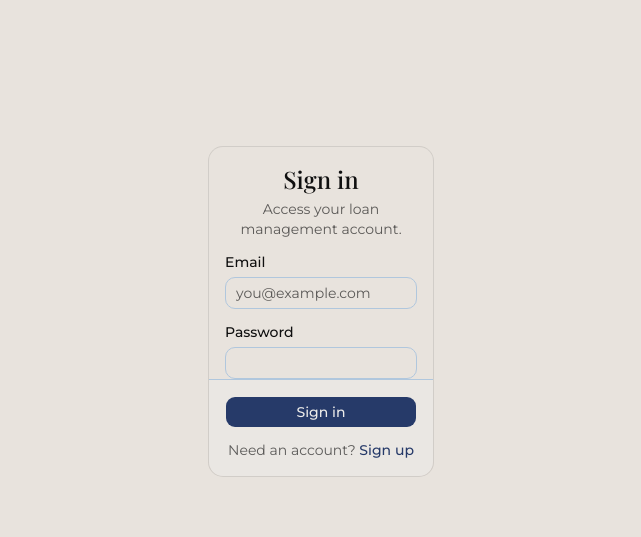
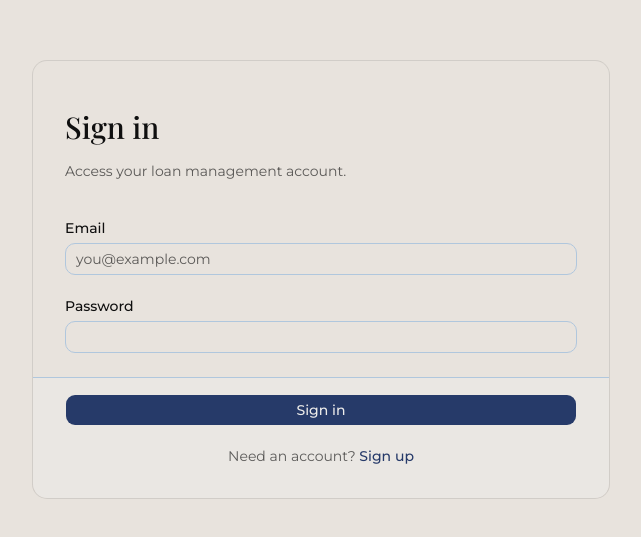
Before and after one commit to Patrick-beep-ui/Loan_Management_System, a React (Vite) app: page /login in a window 1280 px wide. Shown: the part 121-658 px from the top of the page, without its empty margins (319-960 px from the left). Built offline with nearby package versions, Linux system fonts and the light colour scheme; no server answers.

Commit message:
View modifications

```diff
--- a/src/client/App.css
+++ b/src/client/App.css
@@ -1,42 +1,6 @@
 #root {
-  max-width: 1280px;
-  margin: 0 auto;
-  padding: 2rem;
-  text-align: center;
+  width: 100%;
+  min-height: 100vh;
+  margin: 0;
+  padding: 0;
 }
-
-.logo {
-  height: 6em;
-  padding: 1.5em;
-  will-change: filter;
-  transition: filter 300ms;
-}
-.logo:hover {
-  filter: drop-shadow(0 0 2em var(--primary));
-}
-.logo.react:hover {
-  filter: drop-shadow(0 0 2em var(--secondary));
-}
-
-@keyframes logo-spin {
-  from {
-    transform: rotate(0deg);
-  }
-  to {
-    transform: rotate(360deg);
-  }
-}
-
-@media (prefers-reduced-motion: no-preference) {
-  a:nth-of-type(2) .logo {
-    animation: logo-spin infinite 20s linear;
-  }
-}
-
-.card {
-  padding: 2em;
-}
-
-.read-the-docs {
-  color: var(--muted-foreground);
-}
--- a/src/client/App.jsx
+++ b/src/client/App.jsx
@@ -1,34 +1,7 @@
-import { useState } from "react";
-import reactLogo from "./assets/react.svg";
-import "./App.css";
+import Login from "./views/Login";
 
 function App() {
-  const [count, setCount] = useState(0);
-
-  return (
-    <div className="App">
-      <div>
-        <a href="https://vitejs.dev" target="_blank">
-          <img src="/vite.svg" className="logo" alt="Vite logo" />
-        </a>
-        <a href="https://reactjs.org" target="_blank">
-          <img src={reactLogo} className="logo react" alt="React logo" />
-        </a>
-      </div>
-      <h1>Vite + React</h1>
-      <div className="card">
-        <button onClick={() => setCount((count) => count + 1)}>
-          count is {count}
-        </button>
-        <p>
-          Edit <code>src/App.jsx</code> and save to test HMR!
-        </p>
-      </div>
-      <p className="read-the-docs">
-        Click on the Vite and React logos to learn more
-      </p>
-    </div>
-  );
+  return <Login />;
 }
 
 export default App;
--- a/src/client/index.css
+++ b/src/client/index.css
@@ -46,17 +46,17 @@
   --sidebar-ring: oklch(0.708 0 0);
 }
 
-body {
+html,
+body,
+#root {
+  width: 100%;
+  min-width: 320px;
+  min-height: 100%;
   margin: 0;
-  display: flex;
-  place-items: center;
-  min-width: 320px;
-  min-height: 100vh;
 }
 
-h1 {
-  font-size: 3.2em;
-  line-height: 1.1;
+body {
+  min-height: 100vh;
 }
 
 @theme inline {
--- a/src/client/views/Login.jsx
+++ b/src/client/views/Login.jsx
@@ -55,14 +55,19 @@ export default function Login() {
   }
 
   return (
-    <main className="flex min-h-screen items-center justify-center bg-background px-4 py-10">
-      <Card className="w-full max-w-md">
-        <CardHeader>
-          <CardTitle className="text-2xl">Sign in</CardTitle>
+    <main className="flex min-h-screen w-screen items-center justify-center bg-background p-4">
+      <Card className="w-full max-w-xl">
+
+        <CardHeader className="space-y-3 px-8 pt-8">
+
+          <CardTitle className="text-3xl">Sign in</CardTitle>
+
           <CardDescription>Access your loan management account.</CardDescription>
+
         </CardHeader>
         <form onSubmit={handleSubmit}>
-          <CardContent className="space-y-4">
+
+          <CardContent className="space-y-6 px-8 py-6">
             {registered && (
               <p
                 role="status"
@@ -105,7 +110,7 @@ export default function Login() {
               />
             </div>
           </CardContent>
-          <CardFooter className="flex-col items-stretch gap-3">
+          <CardFooter className="flex-col items-stretch gap-5 px-8 pb-8">
             <Button type="submit" disabled={submitting} className="w-full">
               {submitting ? "Signing in..." : "Sign in"}
             </Button>
```
